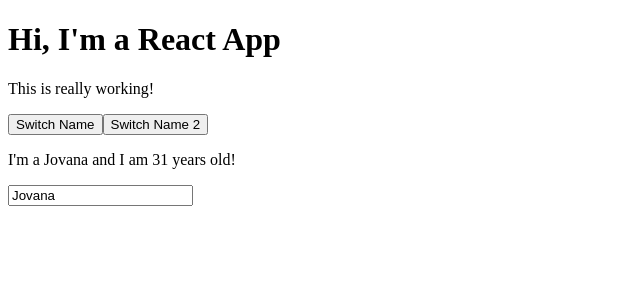
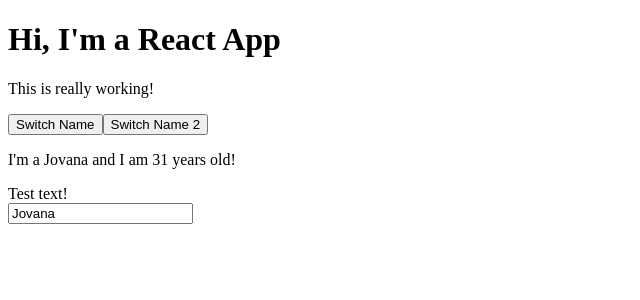
Before and after one commit to MarkoTON/Max-React.github.io, a React (Create React App) app: page / in a window 1280 px wide. Shown: the top 300 px of the page, without its empty margins (0-640 px from the left). Built offline with nearby package versions, Linux system fonts and the light colour scheme.

Commit message:
Passing text and trying props.children

```diff
--- a/src/App.js
+++ b/src/App.js
@@ -76,7 +76,9 @@
           name={this.state.persons[2].name}
           age={this.state.persons[2].age}
           nameChangedhandler={this.nameChangedhandler}
-        />
+        >
+          Test text!
+        </Person>
       </div>
     );
   }
--- a/src/Person/Person.js
+++ b/src/Person/Person.js
@@ -8,6 +8,7 @@
   return (
     <div>
       <p onClick={click}>I'm a {name} and I am {age} years old!</p>
+      {/* Ovde ide ono sto je unutar komponente */}
       <div>{props.children}</div>
       <input onChange={nameChangedhandler} type="text" value={name} />
     </div>
```
